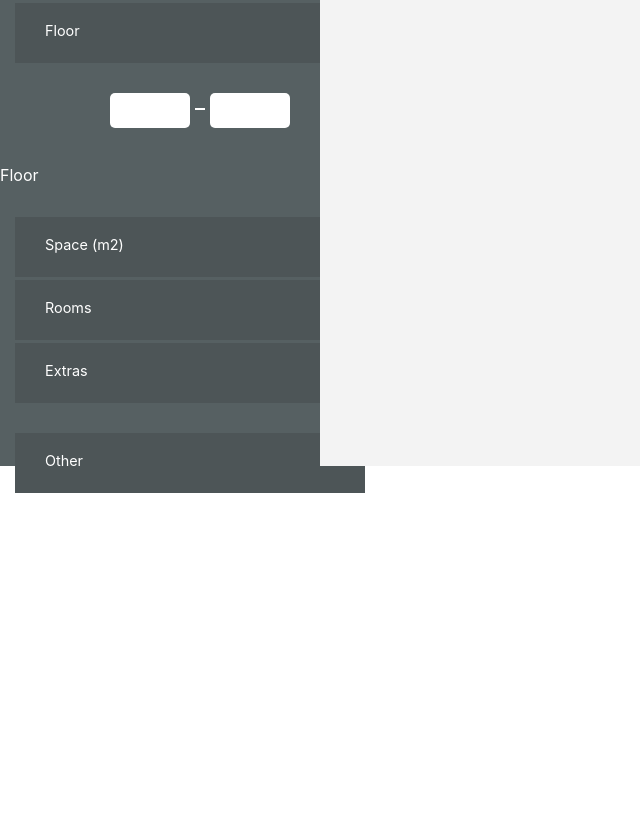
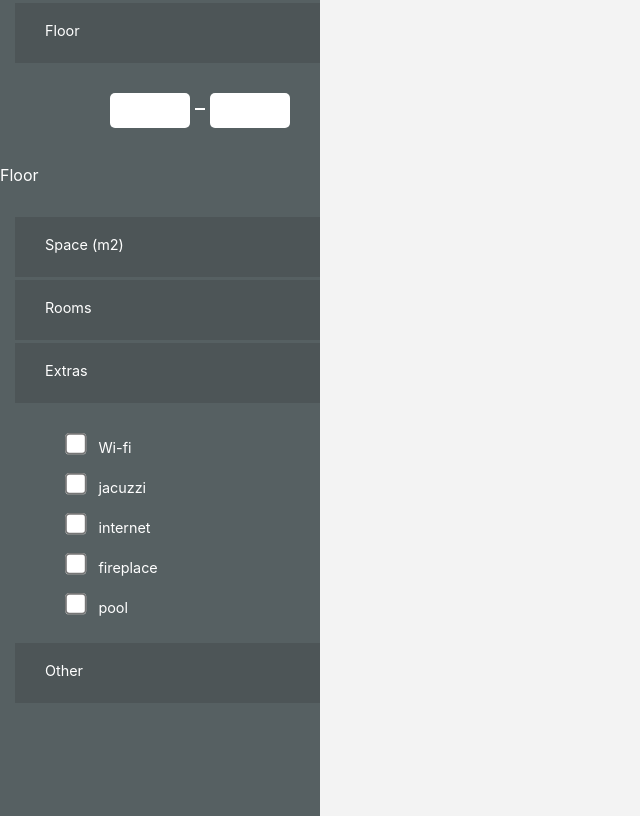
Before and after one commit to stecor/RealEstate_Fastek, a plain HTML site: page index.html in a window 1280 px wide. Shown: the part 617-1433 px from the top of the page, without its empty margins (0-640 px from the left). Before the commit the page ends 1110 px from the top, so only its background shows below. Drawn offline with nearby package versions, Linux system fonts and the light colour scheme.

Commit message:
checkbox options

```diff
--- a/css/master.css
+++ b/css/master.css
@@ -62,17 +62,17 @@
 }
 
 .principal{
-  height: 800px;
+  height: 1200px;
 }
 
 .settings{
   background-color: #566062;
-  height: 850px;
+  height: 1200px;
 }
 
 .gallery{
   background-color: #F3F3F3;
-  height: 850px;
+  height: 1200px;
 }
 
 .buttonX{
@@ -136,7 +136,6 @@
   height: 7px;
   width: 300px;
   margin: auto;
-
   border: none;
 }
 
@@ -177,3 +176,26 @@
   height: 0px;
   width: 10px;
 }
+
+.checkname{
+  color: #fff;
+  padding-left: 10px;
+  font-size: .9em;
+  vertical-align: middle;
+}
+
+.checkbox{
+  zoom: 1.8;
+}
+
+.checkrow{
+  margin-top: 20px;
+  width: 150px;
+  text-align: left;
+  height: 20px;
+}
+
+.checkcol{
+  margin-top: 30px;
+  margin-left: 50px;
+}
--- a/index.html
+++ b/index.html
@@ -51,7 +51,15 @@
           <div class="select space mx-auto">Space (m2)</div>
           <div class="select rooms mx-auto">Rooms</div>
           <div class="select extras mx-auto">Extras</div>
+          <div class="checkcol">
+            <div class="checkrow"><input type="checkbox" name="wi-fi" id="wifi" class="checkbox"/><label class="checkname">Wi-fi</label></div>
+            <div class="checkrow"><input type="checkbox" name="jacuzzi" id="jacuzzi" class="checkbox"/><label class="checkname">jacuzzi</label></div>
+            <div class="checkrow"><input type="checkbox" name="internet" id="internet" class="checkbox"/><label class="checkname">internet</label></div>
+            <div class="checkrow"><input type="checkbox" name="fireplace" id="fireplace" class="checkbox"/><label class="checkname">fireplace</label></div>
+            <div class="checkrow"><input type="checkbox" name="pool" id="pool" class="checkbox"/><label class="checkname">pool</label></div>
+          </div>
           <div class="select other mx-auto">Other</div>
+
         </div>
         <div class="gallery col-sm-9">
         </div>
```
